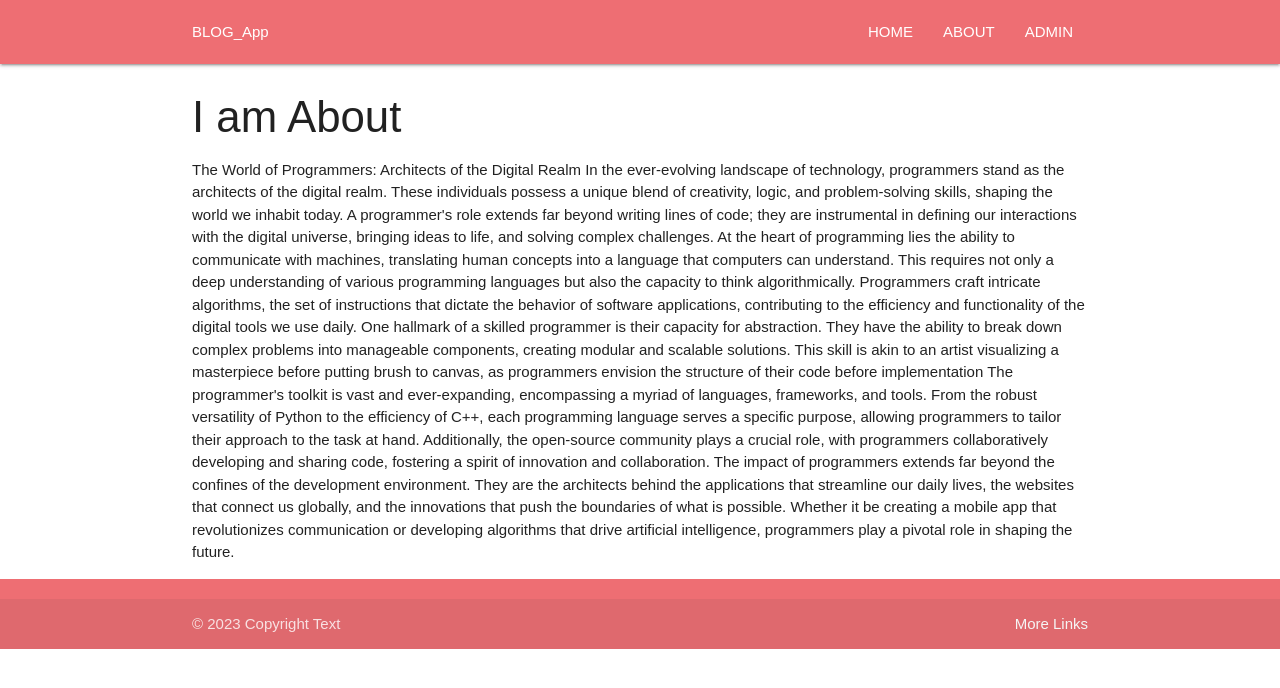
After one commit to waquar-az/Waquar_blog, a Django app: page /about/ in a window 1280 px wide. The commit adds this page. Shown: the top 688 px of the page. Run offline with Django 5.2, Linux system fonts and the light colour scheme.

Commit message:
detail page added, and about page create

```diff
--- a/blog/App/admin.py
+++ b/blog/App/admin.py
@@ -2,7 +2,7 @@ from django.contrib import admin
 from .models import Article
 # Register your models here.
 class ArticleAdmin(admin.ModelAdmin):
-    list_display=('title','content','publication_date')
+    list_display=('title','short_content','publication_date')
 
 
 admin.site.register(Article,ArticleAdmin)
--- a/blog/App/models.py
+++ b/blog/App/models.py
@@ -7,3 +7,6 @@ class Article(models.Model):
 
     def __str__(self):
         return self.title
+
+    def short_content(self):
+        return f'{self.content[:100]}......'
--- a/blog/App/urls.py
+++ b/blog/App/urls.py
@@ -2,5 +2,7 @@ from django.urls import path
 from . import views
 
 urlpatterns=[
-    path('',views.Home,name='home')
+    path('',views.Home,name='home'),
+    path('detail/<int:pk>/',views.Detail,name='detail'),
+    path('about/',views.About,name='about')
 ]
--- a/blog/App/views.py
+++ b/blog/App/views.py
@@ -1,6 +1,13 @@
-from django.shortcuts import render
+from django.shortcuts import render,get_object_or_404
 from .models import Article
 # Create your views here.
 def Home(request):
     posts=Article.objects.all()
     return render(request,'home.html',{'posts':posts})
+
+def Detail(request,pk):
+    post=get_object_or_404(Article,pk=pk)
+    return render(request,'detail_page.html',{'post':post})
+
+def About(request):
+    return render(request,'about.html')
--- /dev/null
+++ b/blog/templates/about.html
@@ -0,0 +1,18 @@
+{%extends 'base.html' %}
+
+{%block title%}welcome_about {%endblock%}
+
+{%block content %}
+
+<div class='container'>
+<h3>I am About</h1>
+<p>The World of Programmers: Architects of the Digital Realm
+
+    In the ever-evolving landscape of technology, programmers stand as the architects of the digital realm. These individuals possess a unique blend of creativity, logic, and problem-solving skills, shaping the world we inhabit today. A programmer's role extends far beyond writing lines of code; they are instrumental in defining our interactions with the digital universe, bringing ideas to life, and solving complex challenges.
+    At the heart of programming lies the ability to communicate with machines, translating human concepts into a language that computers can understand. This requires not only a deep understanding of various programming languages but also the capacity to think algorithmically. Programmers craft intricate algorithms, the set of instructions that dictate the behavior of software applications, contributing to the efficiency and functionality of the digital tools we use daily.
+    One hallmark of a skilled programmer is their capacity for abstraction. They have the ability to break down complex problems into manageable components, creating modular and scalable solutions. This skill is akin to an artist visualizing a masterpiece before putting brush to canvas, as programmers envision the structure of their code before implementation
+    The programmer's toolkit is vast and ever-expanding, encompassing a myriad of languages, frameworks, and tools. From the robust versatility of Python to the efficiency of C++, each programming language serves a specific purpose, allowing programmers to tailor their approach to the task at hand. Additionally, the open-source community plays a crucial role, with programmers collaboratively developing and sharing code, fostering a spirit of innovation and collaboration.
+    The impact of programmers extends far beyond the confines of the development environment. They are the architects behind the applications that streamline our daily lives, the websites that connect us globally, and the innovations that push the boundaries of what is possible. Whether it be creating a mobile app that revolutionizes communication or developing algorithms that drive artificial intelligence, programmers play a pivotal role in shaping the future.</p>
+</div>
+
+{%endblock%}
--- a/blog/templates/header.html
+++ b/blog/templates/header.html
@@ -4,7 +4,7 @@
             <a href=" " class="brand-log">BLOG_App</a>
             <ul class="right hide-on-med-and-down">
                 <li><a href=" ">HOME</a></li>
-
+                <li><a href="/about">ABOUT</a></li>
                 <li><a href="/admin">ADMIN</a></li>
 
             </ul>
--- a/blog/templates/home.html
+++ b/blog/templates/home.html
@@ -10,7 +10,10 @@
 <h6 class='title_post' style="font-weight: bold; text-align: center;">{{post.title}}</h6>
 <h6 style="text-align: right;">Publish_date:{{post.publication_date}}</h6>
 </div>
-<p>{{post.content}}</p>
+<div>
+<p>{{post.content | truncatewords:100 |safe}}</p>
+<a href='{% url 'detail' pk=post.pk %}' class='btn btn-primary' style="text-align: right;">Read More...</a>
+</div>
 <hr>
 {% endfor %}
 {%endblock%}
```
Also changed, not shown: blog/templates/detail_page.html (added, +12 -0 lines), blog/db.sqlite3.
